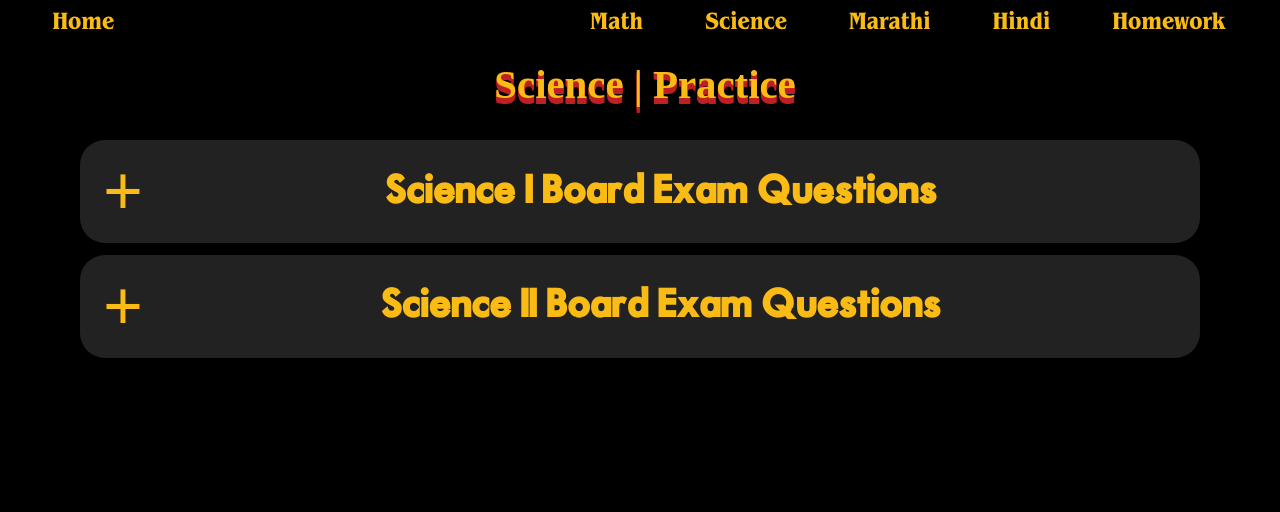
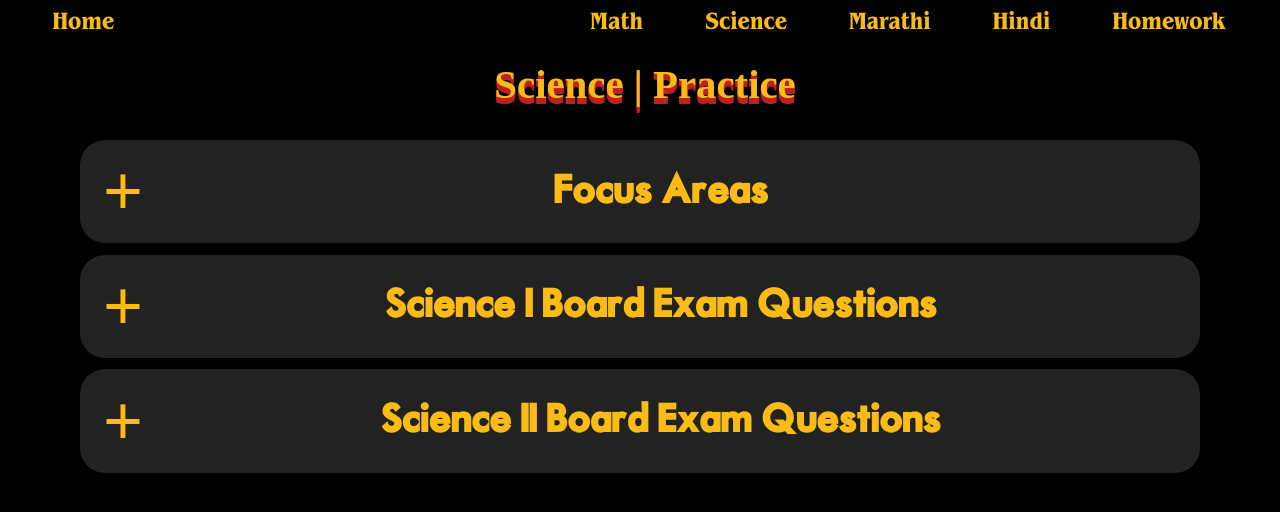
Before and after one commit to DhanushVDPT/sgvnext, a Next.js app: page /sciencepractice in a window 1280 px wide. Shown: the top 512 px of the page. Built offline with nearby package versions, Linux system fonts and the light colour scheme; a web font is replaced by a local one.

Commit message:
science focus

```diff
--- a/pages/sciencepractice.js
+++ b/pages/sciencepractice.js
@@ -9,6 +9,14 @@ export default function Page() {
             <div className="subject">
                 <h1>Science | Practice</h1>
                 <ul className="accordion">
+                    <li>
+                        <input type="radio" name="accordion" id="fourth"></input>
+                        <label for="fourth"><h2 className="subjecth2">Focus Areas</h2></label>
+                        <div className="lists accordioncontent">
+                            <a target="#" href="https://docs.google.com/document/d/1XrjgX1lF-AotlyRreFworG00rqh5tVG9hQDbf0NlcBs/edit?usp=sharing">Science I</a>
+                            <a target="#" href="https://docs.google.com/document/d/1CMhlXt725BKK3LymAoTakpHgoRWPaXhQodtz6QCNw2M/edit?usp=sharing">Science II</a>
+                        </div>
+                    </li>
                     <li>
                         <input type="radio" name="accordion" id="third"></input>
                         <label for="third"><h2 className="subjecth2">Science I Board Exam Questions</h2></label>
```
